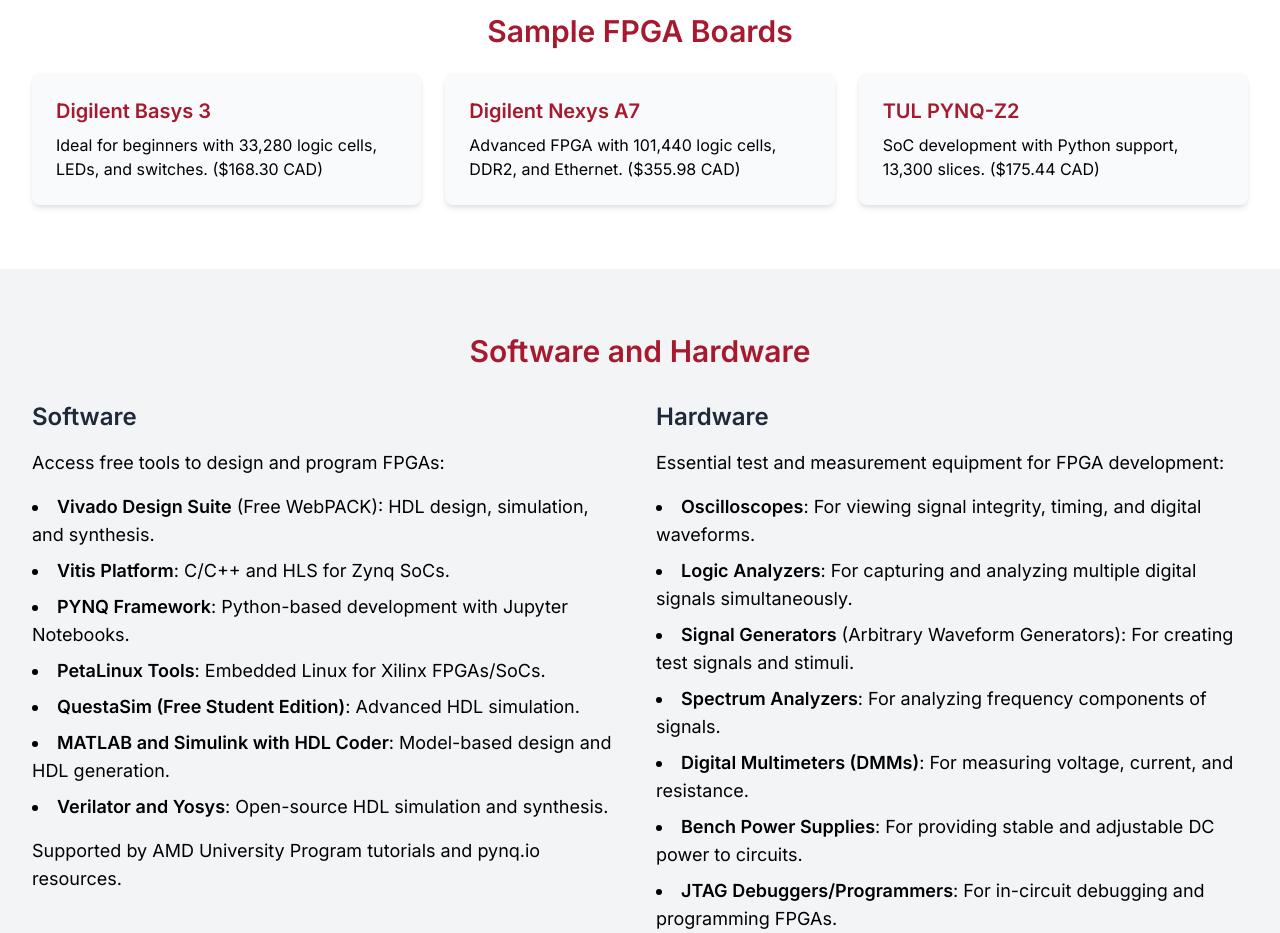
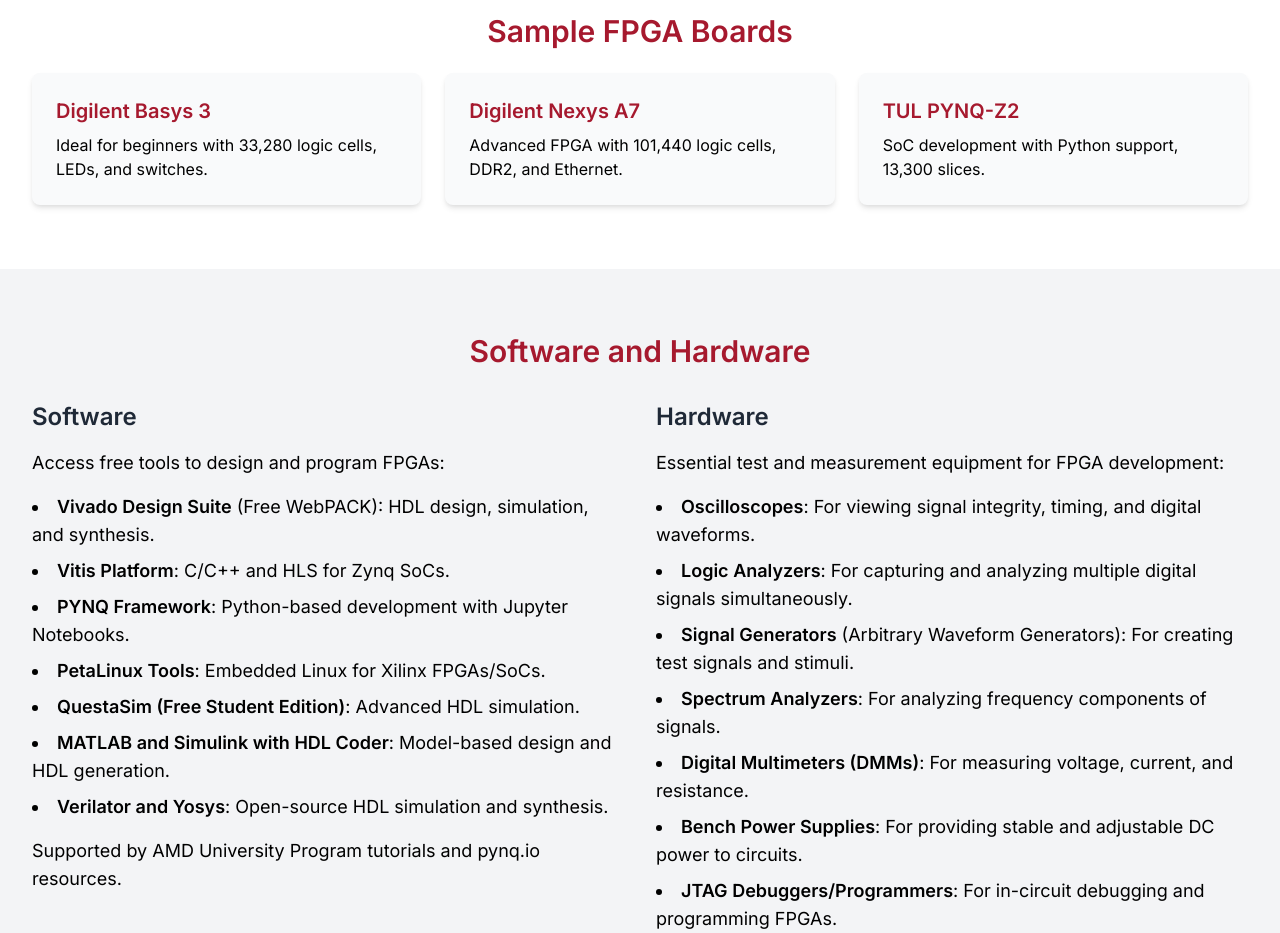
Before and after one commit to maceacla/fpga-drop-in, a plain HTML site: page index.html in a window 1280 px wide. Shown: the part 4920-5853 px from the top of the page. Drawn offline with nearby package versions, Linux system fonts and the light colour scheme.

Commit message:
Remove pricing details from FPGA descriptions for a cleaner presentation

```diff
--- a/index.html
+++ b/index.html
@@ -455,15 +455,15 @@
                 <div class="grid grid-cols-1 sm:grid-cols-2 lg:grid-cols-3 gap-6">
                     <div class="bg-gray-50 p-6 rounded-lg shadow-md card-animate board-card-left">
                         <h3 class="text-xl font-semibold text-red-700 mb-2">Digilent Basys 3</h3>
-                        <p>Ideal for beginners with 33,280 logic cells, LEDs, and switches. ($168.30 CAD)</p>
+                        <p>Ideal for beginners with 33,280 logic cells, LEDs, and switches.</p>
                     </div>
                     <div class="bg-gray-50 p-6 rounded-lg shadow-md card-animate">
                         <h3 class="text-xl font-semibold text-red-700 mb-2">Digilent Nexys A7</h3>
-                        <p>Advanced FPGA with 101,440 logic cells, DDR2, and Ethernet. ($355.98 CAD)</p>
+                        <p>Advanced FPGA with 101,440 logic cells, DDR2, and Ethernet.</p>
                     </div>
                     <div class="bg-gray-50 p-6 rounded-lg shadow-md card-animate board-card-right">
                         <h3 class="text-xl font-semibold text-red-700 mb-2">TUL PYNQ-Z2</h3>
-                        <p>SoC development with Python support, 13,300 slices. ($175.44 CAD)</p>
+                        <p>SoC development with Python support, 13,300 slices.</p>
                     </div>
                 </div>
             </div>
```
